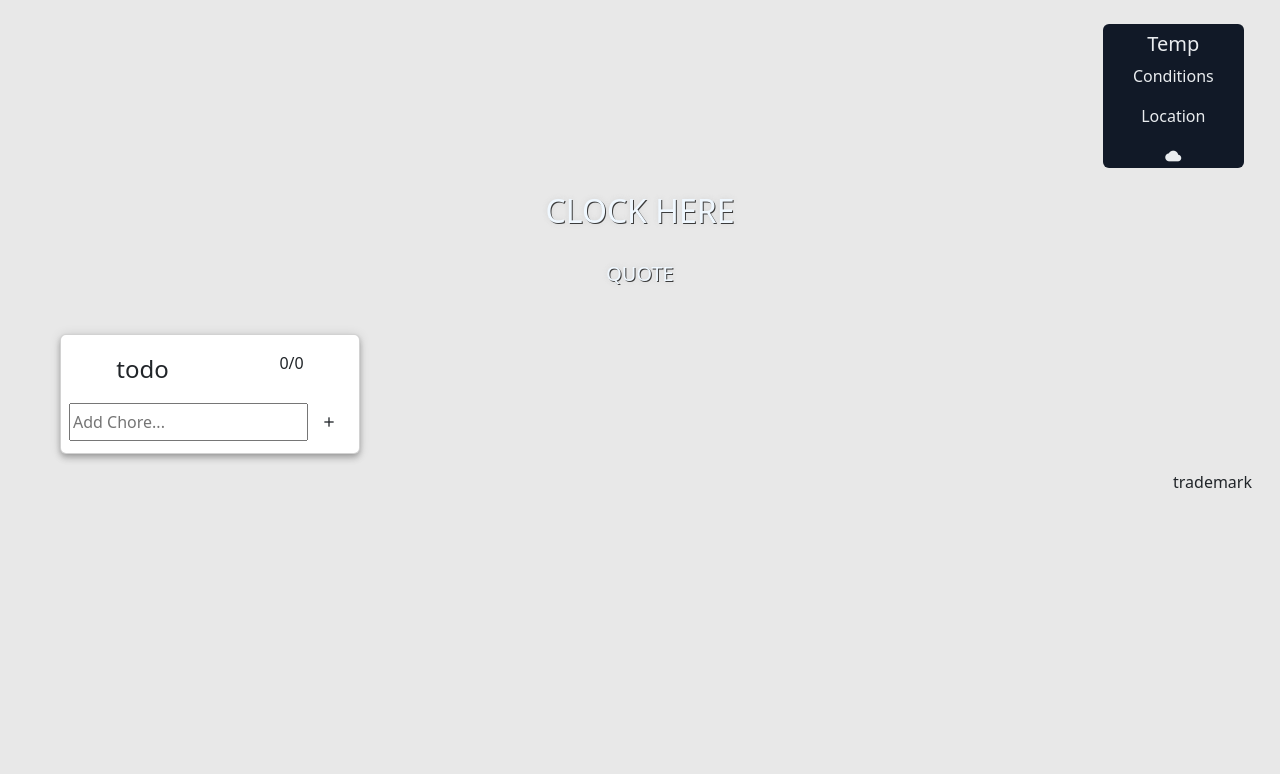
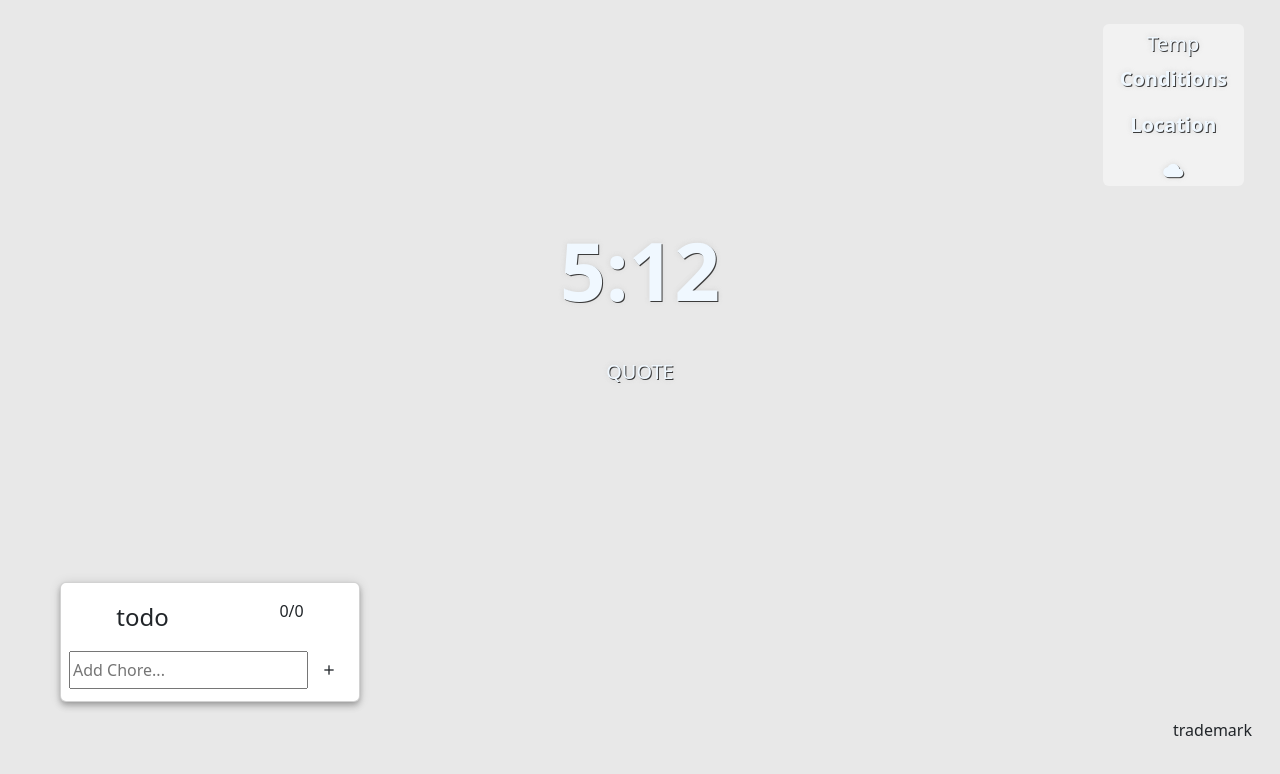
Before and after one commit to Molly-Nettleton/Inspire, a website with bundled scripts: page index.html in a window 1280 px wide. Built offline with nearby package versions, Linux system fonts and the light colour scheme; no server answers; a script that the page names is missing.

Commit message:
Changes 2

```diff
--- a/app/App.js
+++ b/app/App.js
@@ -4,6 +4,7 @@ import { BackgroundsController } from "./Controllers/BackgroundsController.js";
 import { ListsController } from "./Controllers/ListsController.js";
 import { QuotesController } from "./Controllers/QuotesController.js";
 import { WeathersController } from "./Controllers/WeathersController.js";
+import { ClocksController } from "./Controllers/ClocksController.js";
 
 class App {
   // valuesController = new ValuesController();
@@ -16,6 +17,8 @@ class App {
 
   weathersController = new WeathersController()
 
+  clocksController = new ClocksController()
+
 }
 
 window["app"] = new App();
--- a/app/Controllers/ClocksController.js
+++ b/app/Controllers/ClocksController.js
@@ -1,6 +1,15 @@
+import { setHTML } from "../Utils/Writer.js";
+
+function _setTime() {
+  let today = new Date();
+  let clock = today.getHours() + ":" + today.getMinutes();
+
+  setHTML('clock', clock)
+}
+
 export class ClocksController{
   constructor() {
-
+  setInterval(_setTime, 1000)
   }
 
 
--- a/assets/style/style.css
+++ b/assets/style/style.css
@@ -12,9 +12,24 @@ body{
 }
 
 .card {
-  background-color: rgba(255, 255, 255, 0.271);
+  background-color: rgba(255, 255, 255, 0.432);
   width: fit-content;
 
+}
+
+.quotes{
+ font-size: 20px;
+}
+
+.weather{
+  background-color: rgba(255, 255, 255, 0.432);
+   font-size: 20px;
+
+}
+
+
+.clock{
+  font-size: 80px;
 }
 
 .text-shadow{
--- a/index.html
+++ b/index.html
@@ -38,7 +38,7 @@
         <div class="col-10"></div>
         <div class="col-2">
           <div class="p-4">
-            <div class="weather pt-2 glass bg-dark rounded text-center text-light">
+            <div class="weather text-shadow pt-2 glass rounded text-center">
               <h5 id="temp">Temp</h5>
               <p id="conditions">Conditions</p>
               <p id="location">Location</p>
@@ -51,14 +51,14 @@
       <div class="row">
         <div class="col-12 text-center text-shadow">
           <div>
-            <h2 id="clock">CLOCK HERE</h2>
+            <div class="clock" id="clock">CLOCK HERE</div>
           </div>
         </div>
       </div>
       <div class="row">
         <div class="col-2"></div>
         <div class="col-8 text-center text-shadow">
-          <div>
+          <div class="quotes">
             <br>
             <h5 id="quote-content" class="">QUOTE</h5>
             <p id="quote-author" class="on-hover">AUTHOR</p>
@@ -66,7 +66,9 @@
         </div>
       </div>
 
-
+      <div class="row">
+        <div class="col-12"><br><br><br><br><br><br></div>
+      </div>
       <div class="row">
         <!-- NOTE CARD START  -->
         <div class="col-12 col-md-4 ms-5">
```
